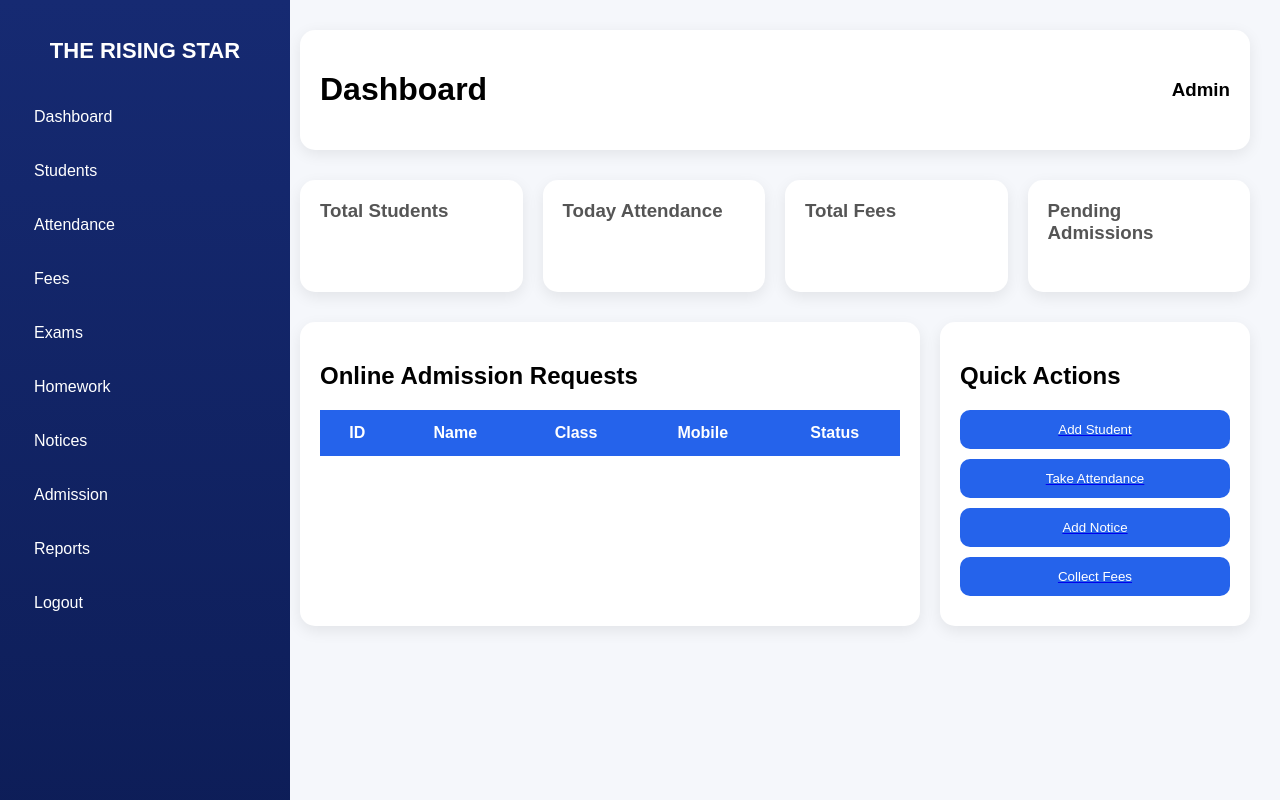
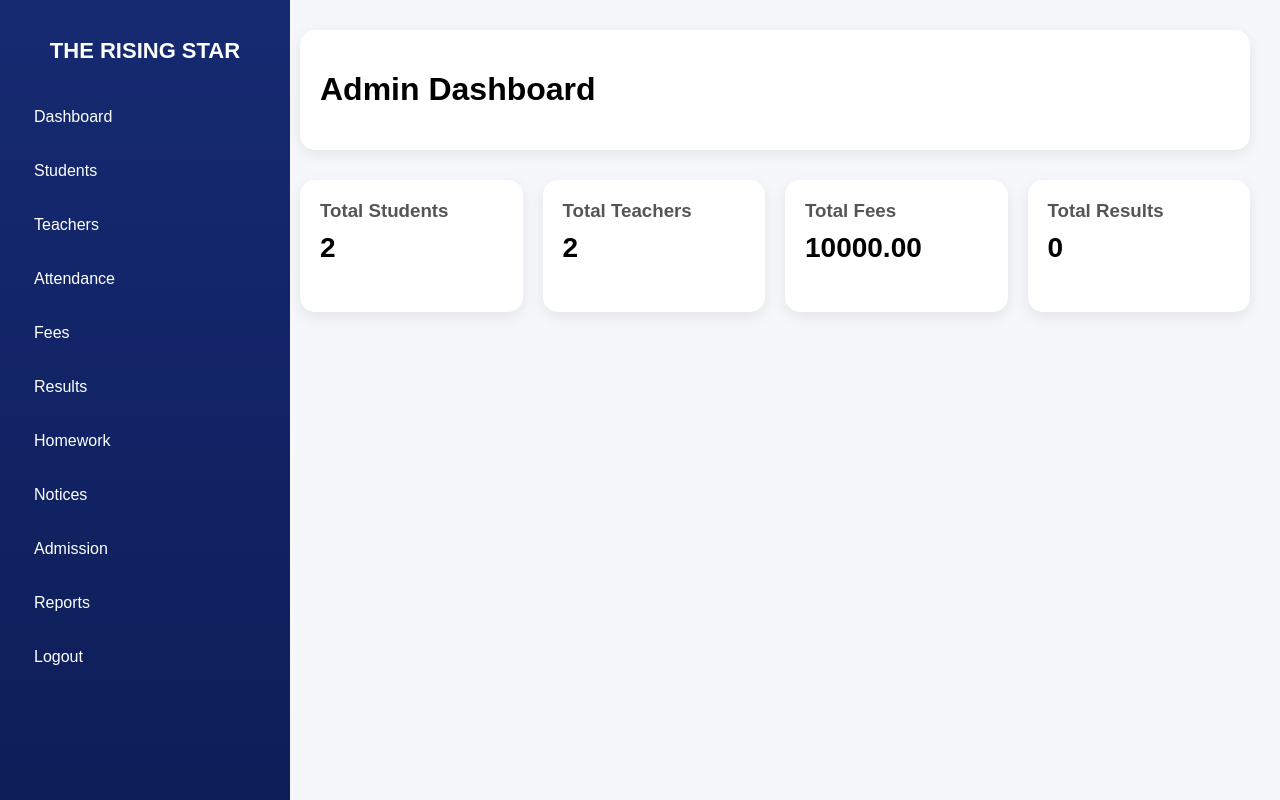
Before and after one commit to ISHWARDHERE/school-erp-new, a FastAPI app: page /admin_dashboard in a window 1280 px wide. Run offline with FastAPI, Linux system fonts and the light colour scheme; a user stored in the database is signed in; data comes from the database, SQL or seed files in the repository; data that the repository does not hold is empty.

Commit message:
Fixed dashboard and login UI

```diff
--- a/static/style.css
+++ b/static/style.css
@@ -180,3 +180,16 @@ button{
     border:1px solid #ddd;
     border-radius:10px;
 }
+
+.school-logo{
+    width:120px;
+    height:120px;
+    margin-bottom:20px;
+}
+
+.login-box button{
+    width:100%;
+    padding:16px;
+    font-size:18px;
+    background:#2563eb;
+}
--- a/templates/admin_dashboard.html
+++ b/templates/admin_dashboard.html
@@ -9,93 +9,45 @@
 <div class="sidebar">
     <h2>THE RISING STAR</h2>
 
-    <a href="#">Dashboard</a>
+    <a href="/admin_dashboard">Dashboard</a>
     <a href="/web_students">Students</a>
-    <a href="/attendance">Attendance</a>
-    <a href="/fees">Fees</a>
-    <a href="/exam_results">Exams</a>
+    <a href="/web_teachers">Teachers</a>
+    <a href="/web_attendance">Attendance</a>
+    <a href="/web_fees">Fees</a>
+    <a href="/web_result">Results</a>
     <a href="/add_homework">Homework</a>
     <a href="/view_notices">Notices</a>
     <a href="/admission_requests">Admission</a>
-    <a href="/reports">Reports</a>
+    <a href="/attendance_report">Reports</a>
     <a href="/logout">Logout</a>
 </div>
 
 <div class="main">
 
     <div class="topbar">
-        <h1>Dashboard</h1>
-        <h3>Admin</h3>
+        <h1>Admin Dashboard</h1>
     </div>
 
     <div class="stats">
+
         <div class="stat-card">
             <h3>Total Students</h3>
-            <p>{{ total_students }}</p>
+            <p>{{ students }}</p>
         </div>
 
         <div class="stat-card">
-            <h3>Today Attendance</h3>
-            <p>{{ today_attendance }}</p>
+            <h3>Total Teachers</h3>
+            <p>{{ teachers }}</p>
         </div>
 
         <div class="stat-card">
             <h3>Total Fees</h3>
-            <p>{{ total_fees }}</p>
+            <p>{{ fees }}</p>
         </div>
 
         <div class="stat-card">
-            <h3>Pending Admissions</h3>
-            <p>{{ pending_admissions }}</p>
-        </div>
-    </div>
-
-    <div class="content">
-
-        <div class="card">
-            <h2>Online Admission Requests</h2>
-
-            <table>
-                <tr>
-                    <th>ID</th>
-                    <th>Name</th>
-                    <th>Class</th>
-                    <th>Mobile</th>
-                    <th>Status</th>
-                </tr>
-
-                {% for student in admissions %}
-                <tr>
-                    <td>{{ student.id }}</td>
-                    <td>{{ student.student_name }}</td>
-                    <td>{{ student.class_name }}</td>
-                    <td>{{ student.mobile }}</td>
-                    <td class="pending">{{ student.status }}</td>
-                </tr>
-                {% endfor %}
-            </table>
-        </div>
-
-        <div>
-            <div class="card">
-                <h2>Quick Actions</h2>
-
-                <a href="/add_student">
-                    <button class="quick-btn">Add Student</button>
-                </a>
-
-                <a href="/attendance">
-                    <button class="quick-btn">Take Attendance</button>
-                </a>
-
-                <a href="/add_notice">
-                    <button class="quick-btn">Add Notice</button>
-                </a>
-
-                <a href="/fees">
-                    <button class="quick-btn">Collect Fees</button>
-                </a>
-            </div>
+            <h3>Total Results</h3>
+            <p>{{ results }}</p>
         </div>
 
     </div>
--- a/templates/login.html
+++ b/templates/login.html
@@ -9,8 +9,12 @@
 <div class="login-container">
 
     <div class="login-left">
+
+        <img src="/static/logo.png" class="school-logo">
+
         <h1>THE RISING STAR</h1>
         <p>ENGLISH MEDIUM SCHOOL</p>
+
     </div>
 
     <div class="login-box">
```
Also changed, not shown: templates/teacher_dashboard.html (+6 -52 lines).
